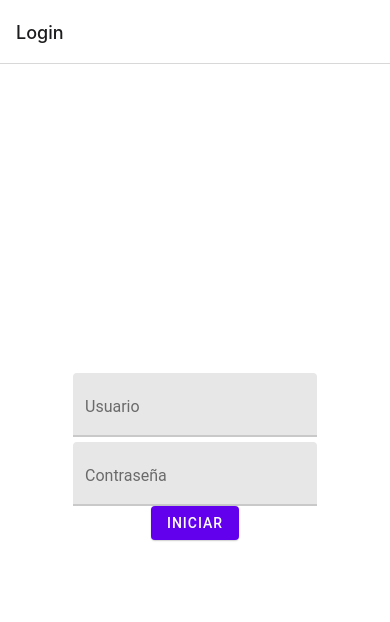
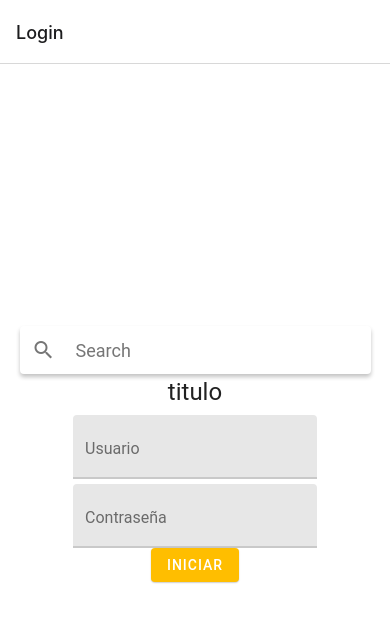
Before and after one commit to dadoAce/app-react, a React Native app: screen /Login in a window 390 px wide. Shown: the top 622 px of the page. Built offline with nearby package versions, Linux system fonts and the light colour scheme.

Commit message:
Se agrego barra de busqueda(prueba)

```diff
--- a/screen/login/login.js
+++ b/screen/login/login.js
@@ -3,12 +3,24 @@ import { StyleSheet, Text, View } from 'react-native';
 import { Button } from 'react-native-paper';
 import { TextInput } from 'react-native-paper';
 import { useState } from 'react';
+import { Headline } from 'react-native-paper';
+import { Searchbar } from 'react-native-paper';
+import * as React from 'react';
 
 
 export default function Login({navigation}) {
     const [text, setText] = useState("");
+    const [searchQuery, setSearchQuery] = React.useState('');
+
+    const onChangeSearch = query => setSearchQuery(query);
     return (
         <View style={styles.container}>
+            <Searchbar
+      placeholder="Search"
+      onChangeText={onChangeSearch}
+      value={searchQuery}
+    />
+            <Headline>titulo</Headline>
             <TextInput
                 label="Usuario"
                 value={text}
@@ -21,7 +33,7 @@ export default function Login({navigation}) {
                 onChangeText={text => setText(text)}
                 style={{marginTop:5}}
             />
-            <Button  mode="contained" onPress={() => navigation.navigate("Dashboard")}>
+            <Button  mode="contained" onPress={() => navigation.navigate("Dashboard")}  style={styles.boton} >
                 Iniciar
             </Button>
         </View>
@@ -33,5 +45,9 @@ const styles = StyleSheet.create({
         backgroundColor: '#fff',
         alignItems: 'center',
         justifyContent: 'center',
-    }
+    },
+     boton:{
+         backgroundColor: '#FFBE00',
+         color:"#000"
+     }
 });
```
